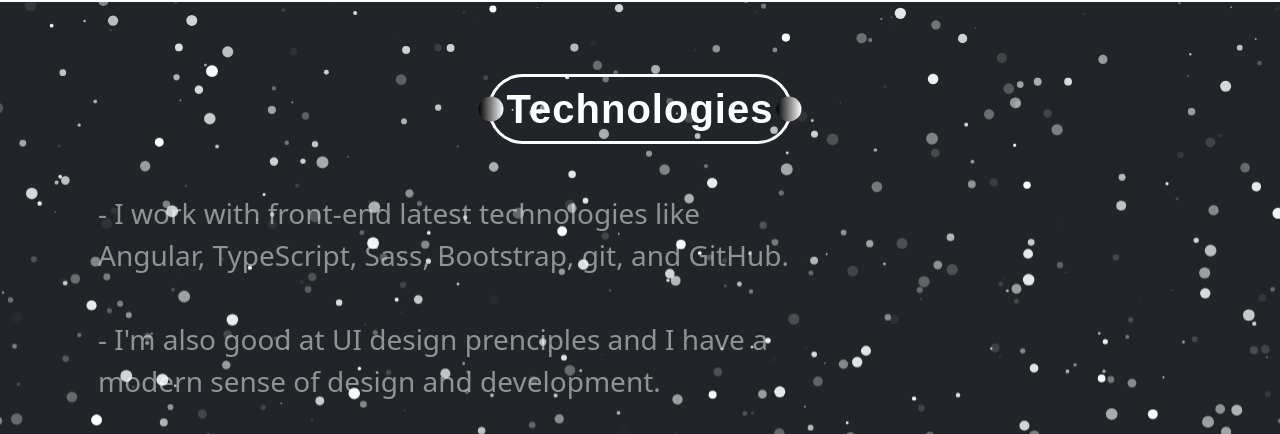
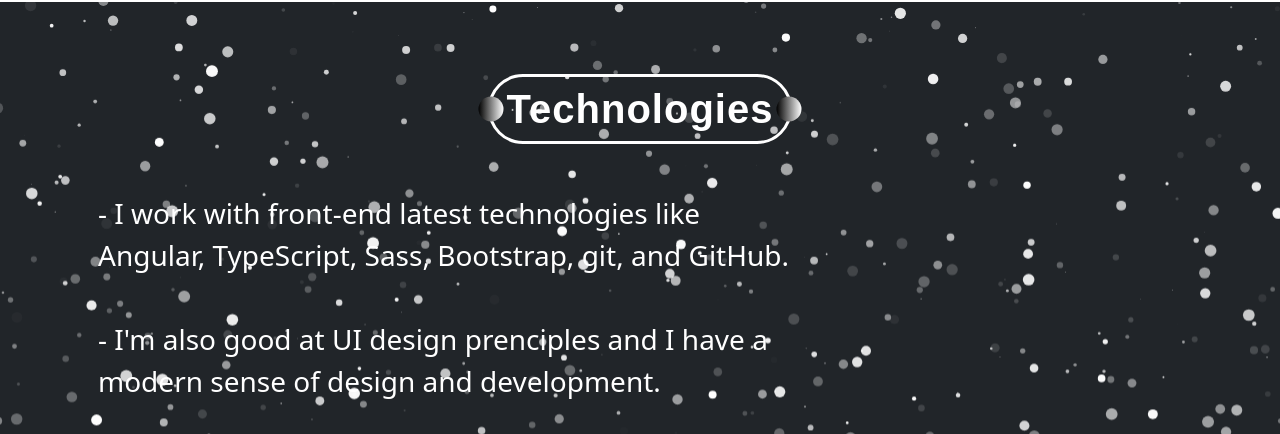
Before and after one commit to MichaelGhattas1/Portfolio, a plain HTML site: page index.html in a window 1280 px wide. Shown: the part 4858-5292 px from the top of the page. Drawn offline with Linux system fonts and the light colour scheme.

Commit message:
Update index.html

```diff
--- a/index.html
+++ b/index.html
@@ -641,7 +641,7 @@
                         Technologies </h2>
                 </div>
                 <div class="col-md-8 d-flex flex-column">
-                    <p class="text-white-50 fs-3 fw-light px-3 ">- I work with front-end latest technologies like
+                    <p class="text-white fs-3 fw-light px-3 ">- I work with front-end latest technologies like
                         Angular, TypeScript, Sass, Bootstrap, git, and GitHub.<br><br>- I'm also good at UI design
                         prenciples and I have a
                         modern sense of design and development.
```
